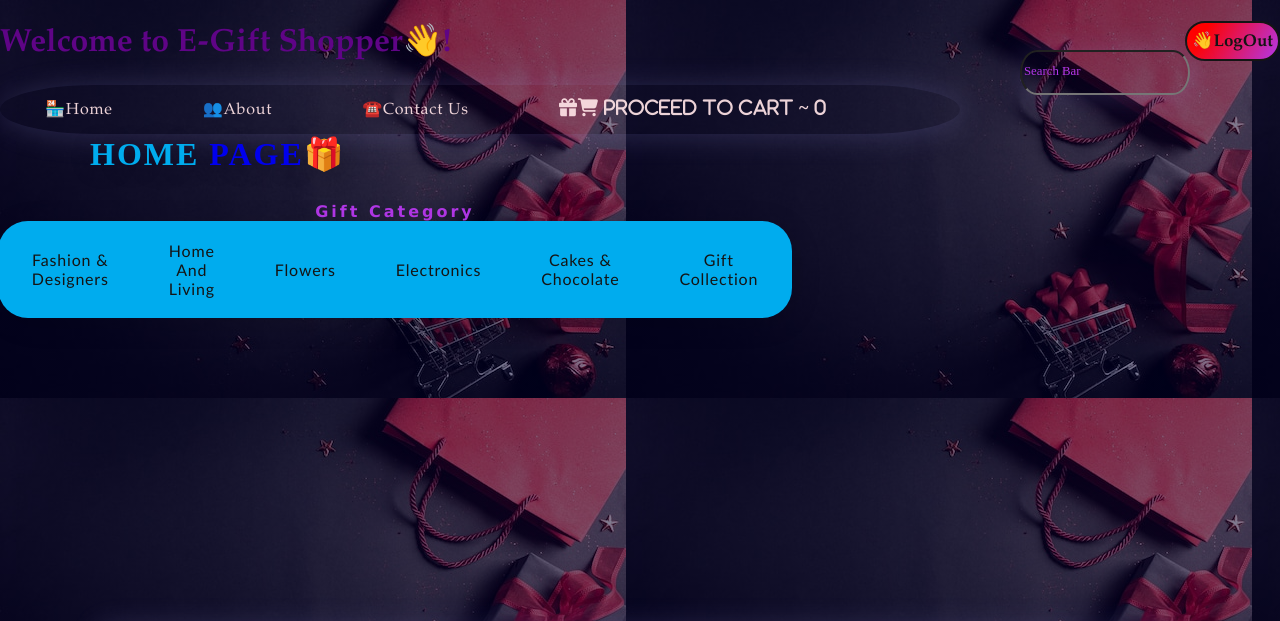
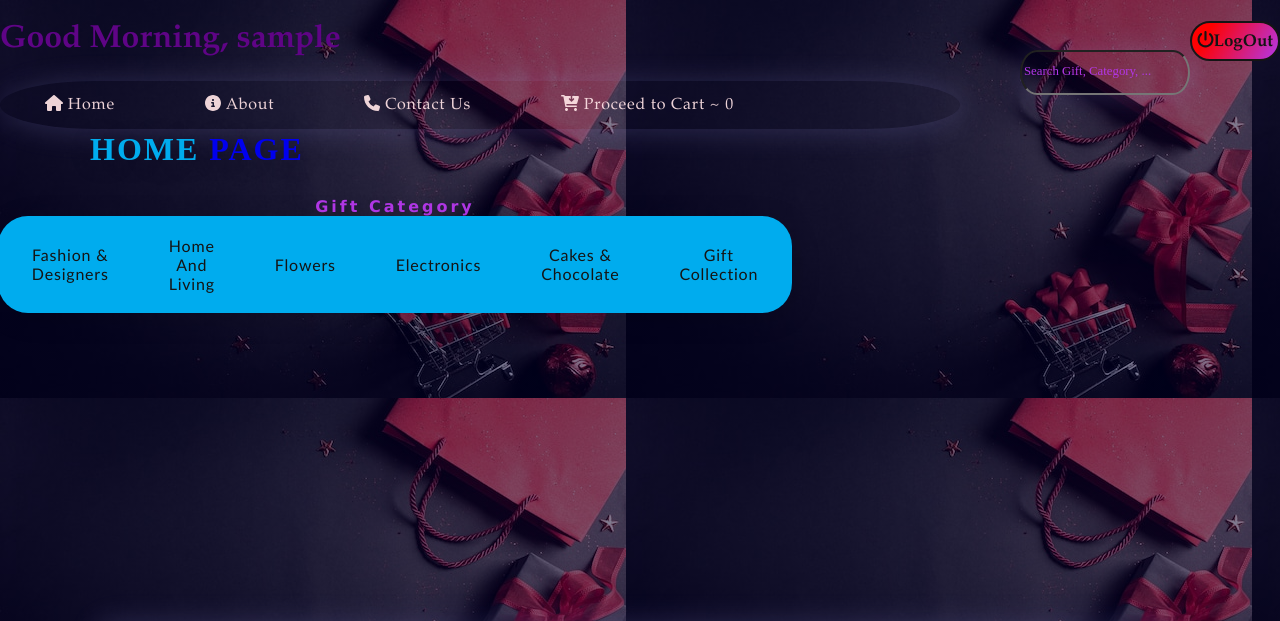
Before and after one commit to lewiskirori/E-GIFT-SHOPPER-SYSTEM, a PHP site: page /home.php in a window 1280 px wide. Shown: the top 621 px of the page. Run offline with PHP 8.4, Linux system fonts and the light colour scheme; the visitor is signed in with stand-in values (Sample User, id 1); some libraries are stand-ins or nearby versions; grey boxes are pictures that could not be loaded.

Commit message:
shopper's home view update

```diff
--- a/home.php
+++ b/home.php
@@ -1,6 +1,7 @@
 <?php session_start();
+
 if(empty($_SESSION['id'])):
-    header('Location:login.php');
+    header('Location:index.php');
 endif;
 
 ?>
@@ -14,42 +15,86 @@ endif;
     <meta http-equiv="X-UA-Compatible" content="IE=edge">
     <meta name="viewport" content="width=device-width, initial-scale=1.0">
     <link rel="shortcut icon" href=" logo-images\e-letter-gift-shop-creative-lettering-sign-logo-design-template_657888-125.jpg ">
+
+    <meta charset="UTF-8">
+        <meta http-equiv="X-UA-Compatible" content="IE=edge">
+        <meta name="viewport" content="width=device-width, initial-scale=1.0">
+        <link rel="shortcut icon" href=" logo-images\e-letter-gift-shop-creative-lettering-sign-logo-design-template_657888-125.jpg ">
+        <link rel="stylesheet" href="https://cdnjs.cloudflare.com/ajax/libs/font-awesome/4.7.0/css/font-awesome.min.css">
+        <script type="module" src="https://unpkg.com/ionicons@5.5.2/dist/ionicons/ionicons.esm.js"></script>
+        <script src='https://kit.fontawesome.com/a076d05399.js' crossorigin='anonymous'></script>
+        <!-- Google Font -->
+        <link rel="stylesheet" href="https://fonts.googleapis.com/css?family=Source+Sans+Pro:300,400,600,700,300italic,400italic,600italic">
+        <!-- Font Awesome icons (free version)-->
+        <script src="https://use.fontawesome.com/releases/v6.1.0/js/all.js" crossorigin="anonymous"></script>
+        <!-- Google fonts-->
+        <link href="https://fonts.googleapis.com/css?family=Varela+Round" rel="stylesheet" />
+        <link href="https://fonts.googleapis.com/css?family=Nunito:200,200i,300,300i,400,400i,600,600i,700,700i,800,800i,900,900i" rel="stylesheet" />
+
     <link rel="stylesheet" href="https://cdnjs.cloudflare.com/ajax/libs/font-awesome/4.7.0/css/font-awesome.min.css">
     <script type="module" src="https://unpkg.com/ionicons@5.5.2/dist/ionicons/ionicons.esm.js"></script>
     <script src='https://kit.fontawesome.com/a076d05399.js' crossorigin='anonymous'></script>
     <link rel="stylesheet" type="text/css" href="index.css"/>
     <title>Home Page</title>
+    <script src=
+"https://cdnjs.cloudflare.com/ajax/libs/sweetalert/2.1.0/sweetalert.min.js">
+  </script>
+
 
 </head>
 <body>
 
     <!-------logout------------------------->
-    <a href="logout process.php"><div style="float:right"><button>👋LogOut</button></div></a>
+    <a href="logout process.php"><div style="float:right"><button><i class="fa fa-power-off" aria-hidden="true"></i>LogOut</button></div></a>
 
-    <h1>Welcome to E-Gift Shopper👋!</h1>
+    <h1>
+    <?php  /* This sets the $time variable to the current hour in the 24 hour clock format */
+    $time = date("H");
+    /* Set the $timezone variable to become the current timezone */
+    date_default_timezone_set('Africa/Nairobi');
+
+    /* If the time is less than 1200 hours, show good morning */
+    if ($time < "12") {
+        echo "Good Morning,";
+    } else
+    /* If the time is greater than or equal to 1200 hours, but less than 1600 hours, so good afternoon */
+    if ($time >= "12" && $time < "16") {
+        echo "Good Afternoon,";
+    } else
+    /* Should the time be between or equal to 1600 and 2000 hours, show good evening */
+    if ($time >= "16" && $time < "20") {
+        echo "Good Evening,";
+    } else
+    /* Finally, show good night if the time is greater than or equal to 2000 hours */
+    if ($time >= "20") {
+        echo "Shouldn't you be in bed?.<br>Good Night,";
+    }
+    ?> <?php echo $_SESSION["username"]; ?><br>
+    </span></a><span>
+    <span></h1>
 
    <!-----------------main section---------------->
    <section class="main">
 
     <!-------logo----------->
-    <div class="logo"><a href="home.php"><font>HOME </font>PAGE🎁</a></div>
+    <div class="logo"><a href="home.php"><font>HOME </font>PAGE </a></div>
 
   <!------navigation-bar------------->
   <ul>
-    <li><a href="home.php">🏪Home</a></li>
-    <li><a href="about.php">👥About</a></li>
-    <li><a href="contact.php">☎️Contact Us</a></li>
+    <li><a href="home.php"><i class="fas fa-home"></i> Home</a></li>
+    <li><a href="about.php"><i class="fas fa-info-circle"></i> About</a></li>
+    <li><a href="contact.shtm"><i class="fas fa-phone"></i> Contact Us</a></li>
 <!----Cart------------------------------------------------------------------------------------->
 <li class="cart">
     <a href="cart.php">
-        <i class='fas fa-gift' style='font-size:18px'>🛒 Proceed to Cart ~ <span>0</span></i>
+       <i class="fas fa-cart-arrow-down"></i> Proceed to Cart ~ <span>0</span>
     </a>
 </li>
   </ul>
 
 
         <!----------------------------------functional-search-box---------------------------------------->
-        <input type="search" value="" class="search-bar" id="search" placeholder="Search Bar" onchange="openPage()">
+        <input type="search" value="" class="search-bar" id="search" placeholder="Search Gift, Category, ..." onchange="openPage()">
         <div id="navigation"></div>
         <script>
             function openPage(){
@@ -821,25 +866,48 @@ endif;
                 if(isset($_POST['subscribe'])){//if subscribe btn is clicked
                     $userEmail = $_POST['email']; //getting user email
                     if(filter_var($userEmail, FILTER_VALIDATE_EMAIL)){//validating user input email
-                        $subject = "Thanks for subscribing us - E-Gift Shopper";
-                        $message    = "Thanks for subscrbing to our gift shop. You'll always receive latest gift updates from us!";
+                        $subject = "Thanks for subscribing us - E-Gift Shopper - Home 🎁";
+                        $message    = "Thanks for subscrbing to our gift shop. You will always receive latest gift updates on your Home Page from us! <br> Regards, Administrator. </br>";
                         $sender  = "From: coldcode703@gmail.com"; //email from config xamppp
                             if(mail($userEmail, $subject, $message, $sender)){//php function to send email
                                 ?>
-                                <!--show a success message if email is  sent successfully-->
-                                <div class="alert success">Cheers!Your Subscription was successful! </div>
+                         <!--show a success message if email is  sent successfully-->
+                                <script>
+                                    swal({
+                                  title: "Cheers!",
+                                  text: "Your Subscription was successful!",
+                                  icon: "success",
+                                  button: "Aww yiss!",
+                                  closeOnClickOutside: false,
+                                });
+                                </script>
                                 <?php
                                 $userEmail = "";//once mail is sent
                             }else{
                                     ?>
                                     <!--show an error message if somehow mail cannot be sent-->
-                                    <div class="alert error">Failed somehow while sending your email! Please Try again later.</div>
+                                    <script>
+                                    swal("Please Try again later.", "Failed somehow while sending your email!", "success", {
+                                        className: "boxstyle",
+                                        buttons: {
+                                            cancel: true,
+                                            closeOnClickOutside: false,
+                                  });
+                                    </script>
                                     <?php
                                     }
                     }else{
                         ?>
                         <!--show an error message if user email is  not correct-->
-                        <div class="alert error"><?php echo $userEmail ?> is not a correct email! Please try again.</div>
+                        <script>
+                            swal("Please Try again.",
+                                 "<?php echo $userEmail ?> is not a correct email!",
+                                 "warning", {
+                                dangerMode: true,
+                                buttons: true,
+                                closeOnClickOutside: false,
+                            });
+                        </script>
                         <?php
                     }
                 }
@@ -849,7 +917,7 @@ endif;
             <input type="email" name="email"class="subscribe-input" placeholder="example@gmail.com" required>
             </div>
         <!------btn------->
-        <input type="submit" name="subscribe"value="Subscribe" class="subscribe-btn">
+        <input type="submit" name="subscribe"value="Subscribe" required="required" class="subscribe-btn">
             </div>
 
 
@@ -861,7 +929,7 @@ endif;
         <!----text------->
         <div class="brand-text">
             <h3>Our Brand</h3>
-            <h4>E-Gift shopper 2022 </h4>
+            <h4><?php echo date ('Y'); ?> | E-Gift Shopper </h4>
             <p>We Manage online gift purchases. This allows shoppers to search for and book gifts in their comfort zone areas. Shipping cost is also payable. We help you order the gift you want at a convenient time.
             </p>
         </div>
@@ -873,9 +941,9 @@ endif;
         </section>
 
     <!-----copyright------------------------->
-    <a href="#copyright" class="copyright">©️Copyright 2022. E-Gift Shopper</a>
+    <a href="#copyright" class="copyright">&copy 2021-<?php echo date ('Y'); ?> E-Gift Shopper | All Rights Reserved.</a>
 
-    <script nomodule src="https://unpkg.com/ionicons@5.5.2/dist/ionicons/ionicons.js"></script>
+    <script nomodule src="://unpkg.com/ionicons@5.5.2/dist/ionicons/ionicons.js"></script>
     <script src="main.js"></script>
 
 
```
